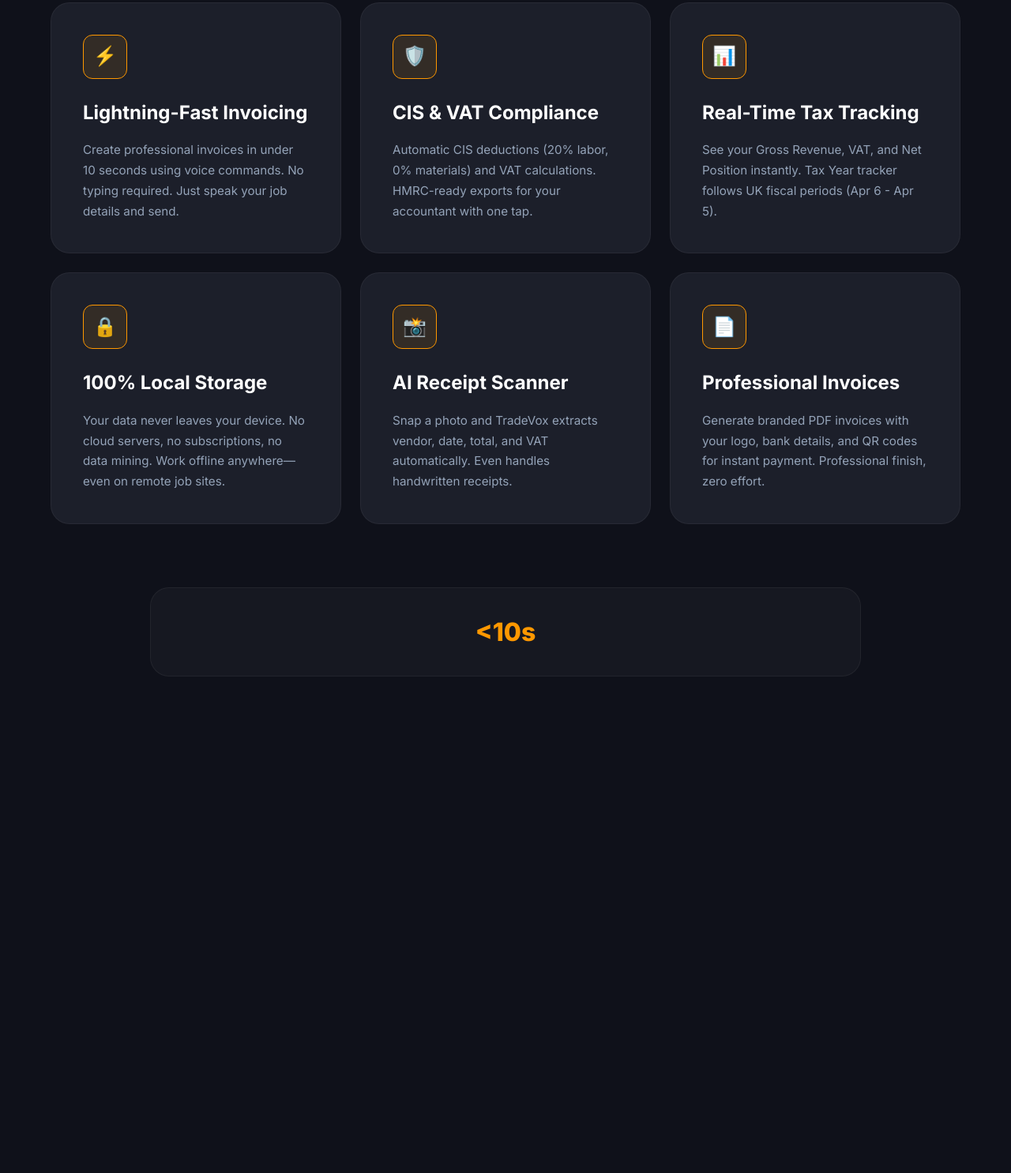
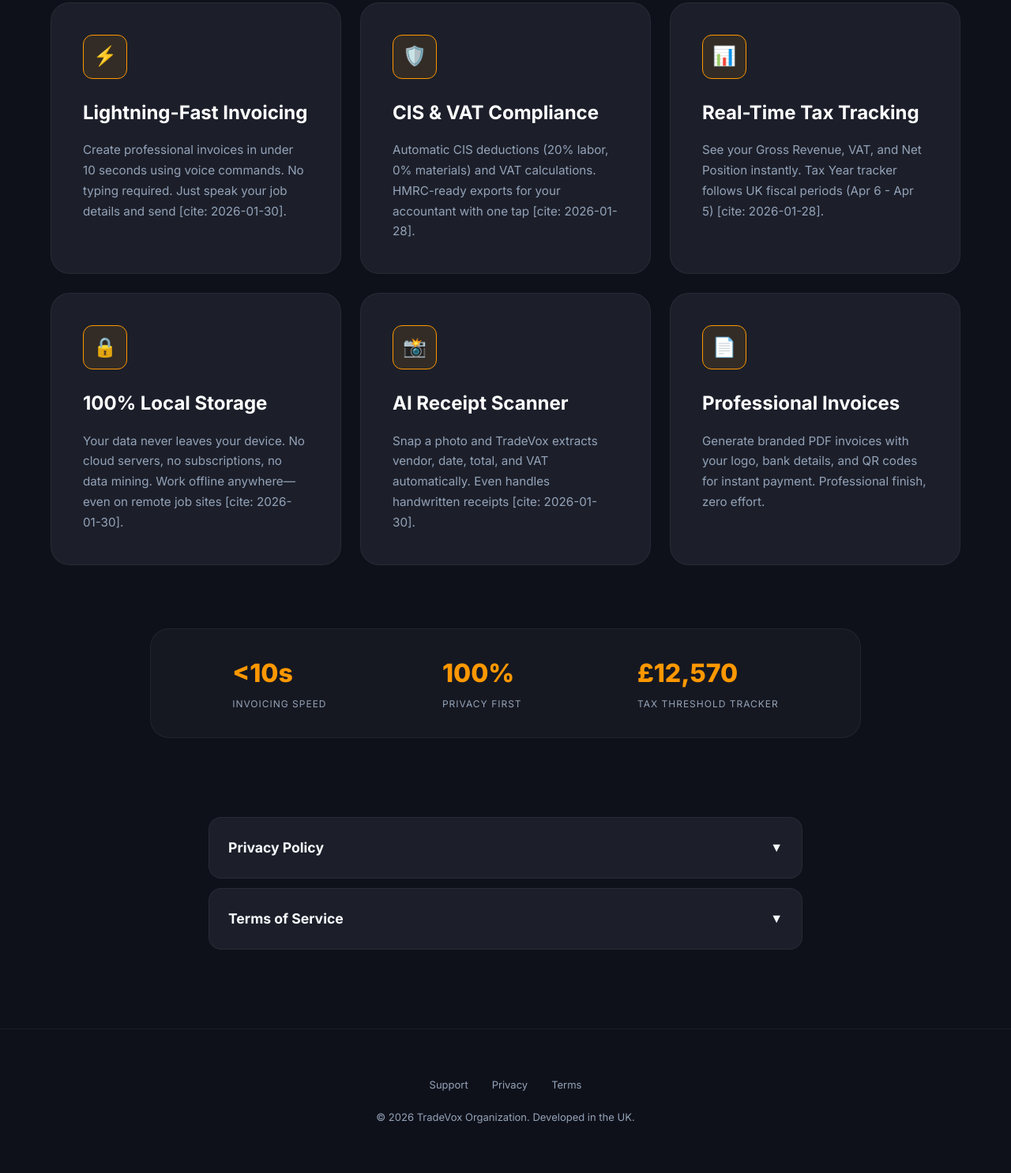
Before and after one commit to tradevox-app/tradevox-app.github.io, a plain HTML site: page index.html in a window 1280 px wide. Shown: the part 603-2089 px from the top of the page at 79% size. Before the commit the page ends 1560 px from the top, so only its background shows below. Drawn offline with Linux system fonts and the light colour scheme.

Commit message:
Update index.html

```diff
--- a/index.html
+++ b/index.html
@@ -174,27 +174,27 @@
     <div class="feature-card">
       <div class="feature-icon">⚡</div>
       <h3>Lightning-Fast Invoicing</h3>
-      <p>Create professional invoices in under 10 seconds using voice commands. No typing required. Just speak your job details and send.</p>
+      <p>Create professional invoices in under 10 seconds using voice commands. No typing required. Just speak your job details and send [cite: 2026-01-30].</p>
     </div>
     <div class="feature-card">
       <div class="feature-icon">🛡️</div>
       <h3>CIS & VAT Compliance</h3>
-      <p>Automatic CIS deductions (20% labor, 0% materials) and VAT calculations. HMRC-ready exports for your accountant with one tap.</p>
+      <p>Automatic CIS deductions (20% labor, 0% materials) and VAT calculations. HMRC-ready exports for your accountant with one tap [cite: 2026-01-28].</p>
     </div>
     <div class="feature-card">
       <div class="feature-icon">📊</div>
       <h3>Real-Time Tax Tracking</h3>
-      <p>See your Gross Revenue, VAT, and Net Position instantly. Tax Year tracker follows UK fiscal periods (Apr 6 - Apr 5).</p>
+      <p>See your Gross Revenue, VAT, and Net Position instantly. Tax Year tracker follows UK fiscal periods (Apr 6 - Apr 5) [cite: 2026-01-28].</p>
     </div>
     <div class="feature-card">
       <div class="feature-icon">🔒</div>
       <h3>100% Local Storage</h3>
-      <p>Your data never leaves your device. No cloud servers, no subscriptions, no data mining. Work offline anywhere—even on remote job sites.</p>
+      <p>Your data never leaves your device. No cloud servers, no subscriptions, no data mining. Work offline anywhere—even on remote job sites [cite: 2026-01-30].</p>
     </div>
     <div class="feature-card">
       <div class="feature-icon">📸</div>
       <h3>AI Receipt Scanner</h3>
-      <p>Snap a photo and TradeVox extracts vendor, date, total, and VAT automatically. Even handles handwritten receipts.</p>
+      <p>Snap a photo and TradeVox extracts vendor, date, total, and VAT automatically. Even handles handwritten receipts [cite: 2026-01-30].</p>
     </div>
     <div class="feature-card">
       <div class="feature-icon">📄</div>
@@ -204,4 +204,48 @@
   </div>
 
   <div class="stats-bar">
-    <div class="stat"><span class="stat-value"><10s</span><span class="stat-label">
+    <div class="stat"><span class="stat-value"><10s</span><span class="stat-label">Invoicing Speed</span></div>
+    <div class="stat"><span class="stat-value">100%</span><span class="stat-label">Privacy First</span></div>
+    <div class="stat"><span class="stat-value">£12,570</span><span class="stat-label">Tax Threshold Tracker</span></div>
+  </div>
+
+  <section class="legal-section">
+    <div class="accordion">
+      <div class="accordion-header" onclick="toggleAccordion(this)">
+        <span class="accordion-title">Privacy Policy</span><span>▼</span>
+      </div>
+      <div class="accordion-content">
+        <p><strong>Effective Date:</strong> January 30, 2026</p>
+        <p>TradeVox stores all data locally using encrypted storage. We do not collect analytics, email addresses, or location data [cite: 2026-01-30]. AI processing is temporary and secure [cite: 2026-01-30].</p>
+      </div>
+    </div>
+    <div class="accordion">
+      <div class="accordion-header" onclick="toggleAccordion(this)">
+        <span class="accordion-title">Terms of Service</span><span>▼</span>
+      </div>
+      <div class="accordion-content">
+        <p>TradeVox is a calculation tool for guidance only. Users are responsible for verifying HMRC compliance. We are not liable for tax penalties or hardware-related data loss [cite: 2026-01-21, 2026-01-28].</p>
+      </div>
+    </div>
+  </section>
+
+  <footer>
+    <div class="footer-links">
+      <a href="mailto:support@tradevox.uk">Support</a>
+      <a href="#">Privacy</a>
+      <a href="#">Terms</a>
+    </div>
+    <p>&copy; 2026 TradeVox Organization. Developed in the UK.</p>
+  </footer>
+
+  <script>
+    function toggleAccordion(header) {
+      const accordion = header.parentElement;
+      document.querySelectorAll('.accordion').forEach(acc => {
+        if (acc !== accordion) acc.classList.remove('active');
+      });
+      accordion.classList.toggle('active');
+    }
+  </script>
+</body>
+</html>
```
